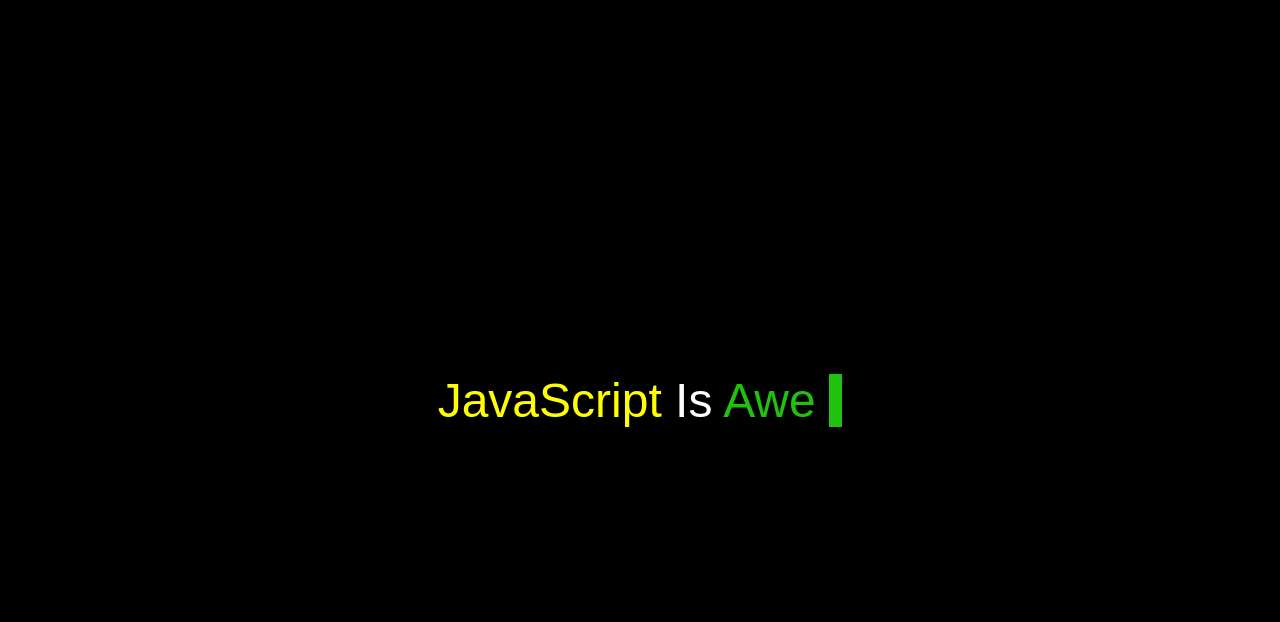
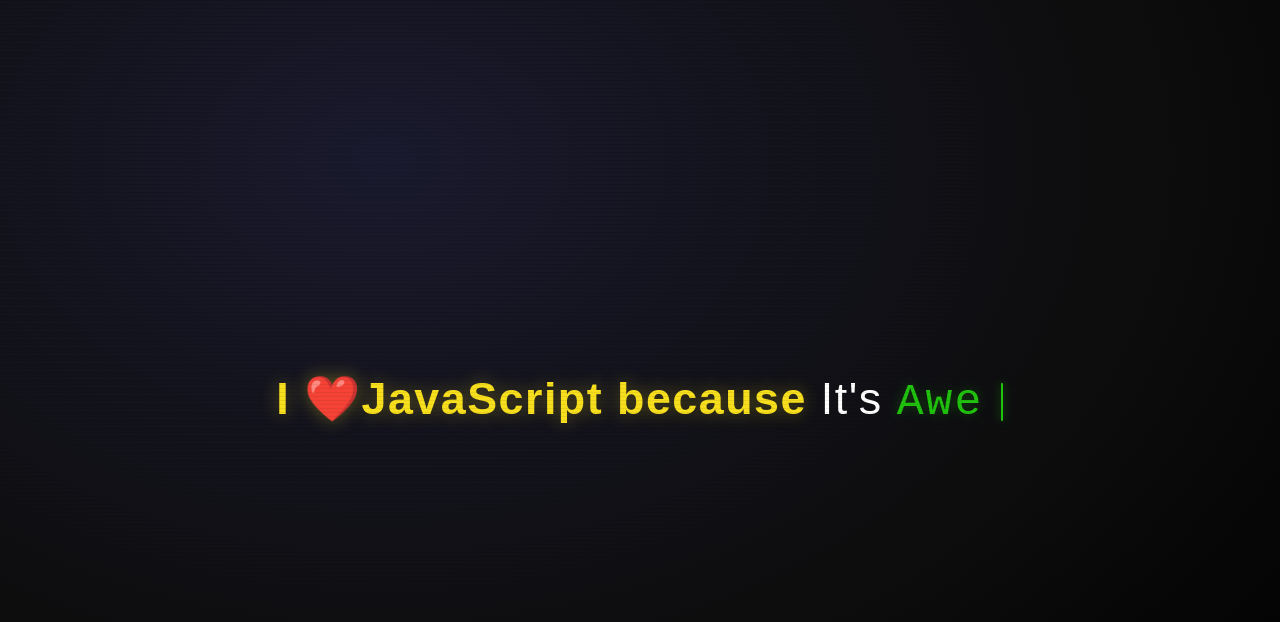
Before and after one commit to prince-git717/frontend-projects, a plain HTML site: page Auto_Text-01/index.html in a window 1280 px wide. Drawn offline with Linux system fonts and the light colour scheme.

Commit message:
make ui clean

```diff
--- a/Auto_Text-01/index.html
+++ b/Auto_Text-01/index.html
@@ -8,7 +8,7 @@
   </head>
   <body>
     <p>
-      <span class="js">JavaScript</span> Is <span class="typed-text"></span>
+      <span class="js">I ❤️JavaScript because</span> It's <span class="typed-text"></span>
       <span class="cursor">&nbsp;</span>
     </p>
 
--- a/Auto_Text-01/style.css
+++ b/Auto_Text-01/style.css
@@ -1,3 +1,4 @@
+
 * {
   padding: 0;
   margin: 0;
@@ -9,23 +10,81 @@
   justify-content: center;
   align-items: center;
   height: 100vh;
-  font-family: sans-serif;
-  background: #000;
+  font-family: 'Poppins', sans-serif;
+
+  background: radial-gradient(ellipse at 30% 20%, #1a1a2e 0%, #0d0d0d 60%, #000 100%);
+
   color: #fff;
 }
 
+body::before {
+  content: '';
+  position: fixed;
+  inset: 0;
+  background: repeating-linear-gradient(
+    0deg,
+    transparent,
+    transparent 3px,
+    rgba(0, 0, 0, 0.06) 3px,
+    rgba(0, 0, 0, 0.06) 4px
+  );
+  pointer-events: none;
+  z-index: 0;
+}
+
+.card {
+  background: rgba(255, 255, 255, 0.03);
+  border: 1px solid rgba(255, 255, 255, 0.07);
+  border-radius: 16px;
+  padding: 48px 64px;
+  backdrop-filter: blur(4px);
+  position: relative;
+  z-index: 1;
+}
+
 p {
-  font-size: 3rem;
+  font-size: 2.8rem;
+  letter-spacing: 1.5px;
+  line-height: 1.3;
+  white-space: nowrap;
 }
 
 .js {
-  color: yellow;
+  color: #f7df1e;
+  font-weight: 700;
+
+  text-shadow: 0 0 18px rgba(247, 223, 30, 0.35);
 }
 
 .typed-text {
+  font-family: 'Fira Code', 'Poppins', monospace;
+
   color: #20c20e;
+  font-weight: 500;
+  letter-spacing: 2px;
+
+  text-shadow: 0 0 12px rgba(32, 194, 14, 0.3);
 }
 
 .cursor {
+  display: inline-block;
+  width: 2.5px;
+  height: 0.85em;
   background: #20c20e;
+  margin-left: 4px;
+  vertical-align: middle;
+  border-radius: 1px;
+
+  box-shadow: 0 0 8px rgba(32, 194, 14, 0.6);
+
+  animation: blink 0.75s ease-in-out infinite;
 }
+
+@keyframes blink {
+  0%, 45%, 55%, 100% {
+    opacity: 1;
+  }
+  50% {
+    opacity: 0;
+  }
+}
```
